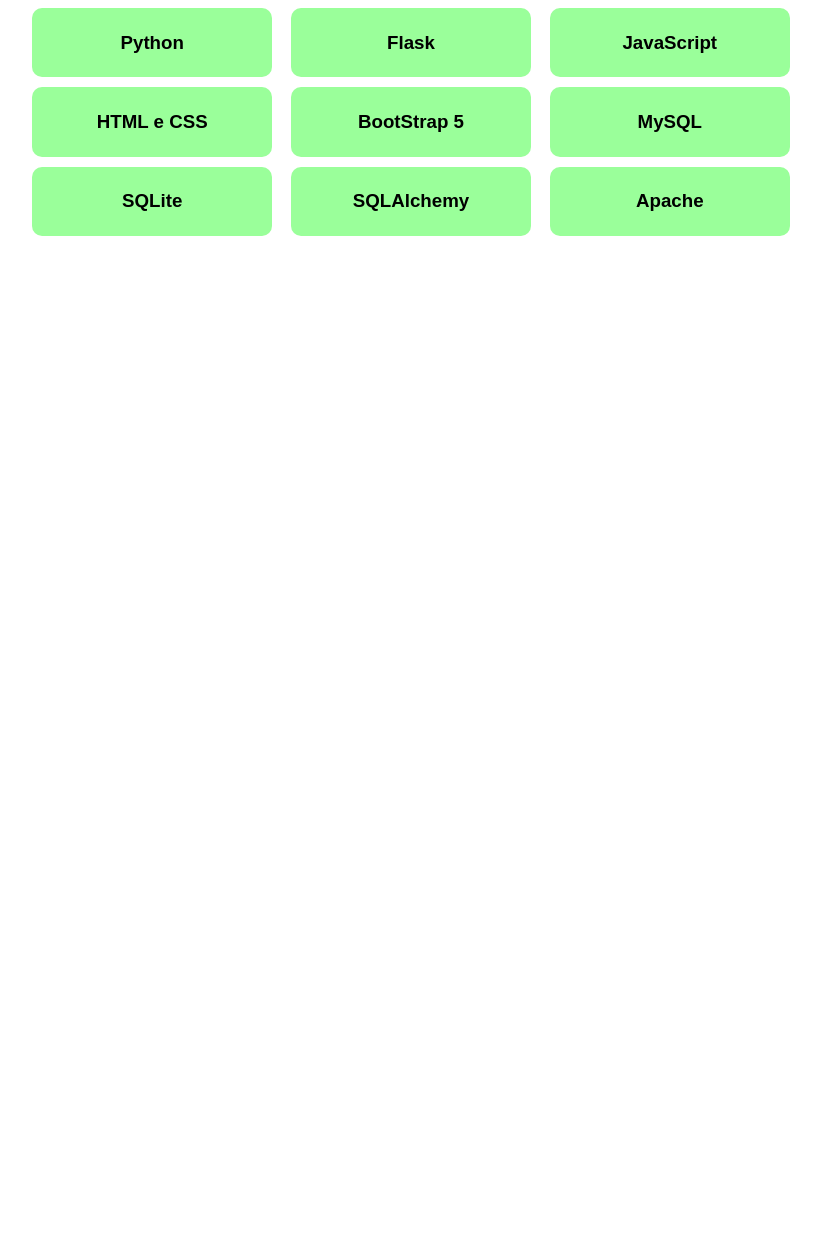
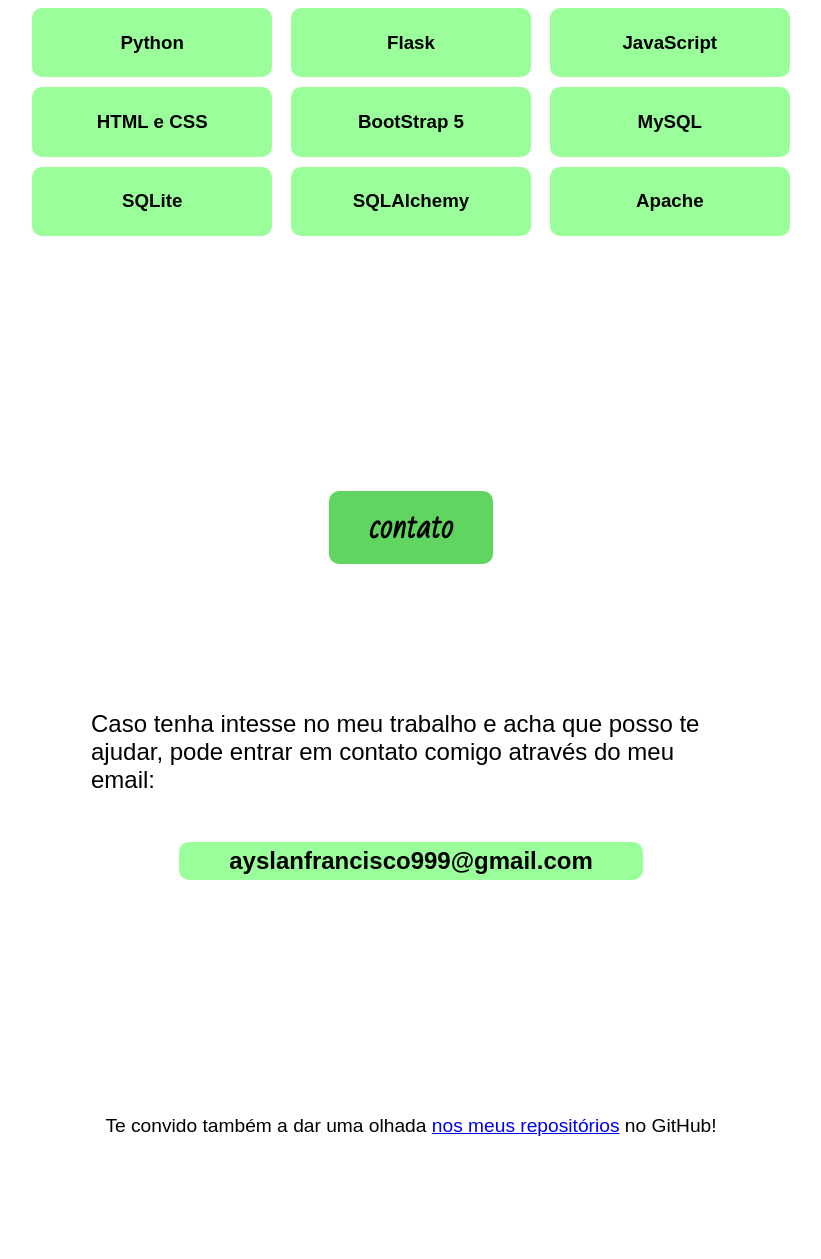
Before and after one commit to AyslanMont/portfolio, a plain HTML site: page index.html in a window 1280 px wide. Shown: the part 2007-3266 px from the top of the page, without its empty margins (229-1050 px from the left). Before the commit the page ends 2466 px from the top, so only its background shows below. Drawn offline with Linux system fonts and the light colour scheme; a web font is replaced by a local one.

Commit message:
feat: Adicioando secao de Contato

```diff
--- a/assets/styles/style.css
+++ b/assets/styles/style.css
@@ -96,6 +96,7 @@ section.sobre-mim {
 
 .conteudo-layout > p {
     font-family: "Winky Sans", sans-serif;
+    font-size: 1.5em;
 }
 .conteudo-layout > button {
     font-family: "Winky Sans", sans-serif;
@@ -167,3 +168,65 @@ section.sobre-mim {
     margin: 5px;
 
 }
+
+
+.contato {
+    height: 100%;
+    display: flex;
+    flex-direction: column;
+}
+
+
+.contato > .titulo-contato {
+    display: flex;
+    justify-content: center;
+    align-items: center;
+
+}
+
+
+.contato > .titulo-contato > h3{
+    font-family: "Bad Script", cursive;
+    background-color: rgb(96, 213, 96);
+    font-size: 2em;
+    border-radius: 10px;
+    padding: 5px 40px;
+
+}
+
+.corpo-contato {
+    height: 60%;
+    display: flex;
+    flex-direction: column;
+    justify-content: center;
+    align-items: center;
+}
+
+.github-contato {
+    height: 40%;
+    display: flex;
+    flex-direction: column;
+    justify-content: center;
+    align-items: center;
+}
+
+.corpo-contato p{
+    width: 50%;
+    font-family: "Winky Sans", sans-serif;
+    font-size: 1.5em;
+
+}
+
+.corpo-contato .email h3{
+    font-family: "Winky Sans", sans-serif;
+    font-size: 1.5em;
+    background-color: rgb(154, 255, 154);
+    padding: 5px 50px;
+    border-radius: 10px;
+
+}
+
+.github-contato p {
+    font-family: "Winky Sans", sans-serif;
+    font-size: 1.2em;
+}
--- a/index.html
+++ b/index.html
@@ -15,7 +15,7 @@
             <ul>
                 <li><a href="#sobre-mim">Sobre mim</a></li>
                 <li><a href="#minhas-habilidades">Minhas habilidades</a></li>
-                <li><a href="">Contato</a></li>
+                <li><a href="#contato">Contato</a></li>
             </ul>
         </nav>
     </header>
@@ -66,5 +66,18 @@
         </div>
     </section>
 
+    <section class="contato" id="contato">
+        <div class="titulo-contato">
+            <h3>contato</h3>
+        </div>
+        <div class="corpo-contato">
+            <p>Caso tenha intesse no meu trabalho e acha que posso te ajudar, pode entrar em contato comigo através do meu email:</p>
+            <div class="email"><h3>ayslanfrancisco999@gmail.com</h3></div>
+        </div>
+        <div class="github-contato">
+            <p>Te convido também a dar uma olhada <a href="https://github.com/AyslanMont" target="_blank">nos meus repositórios</a> no GitHub!</p>
+        </div>
+    </section>
+
 </body>
 </html>
```
